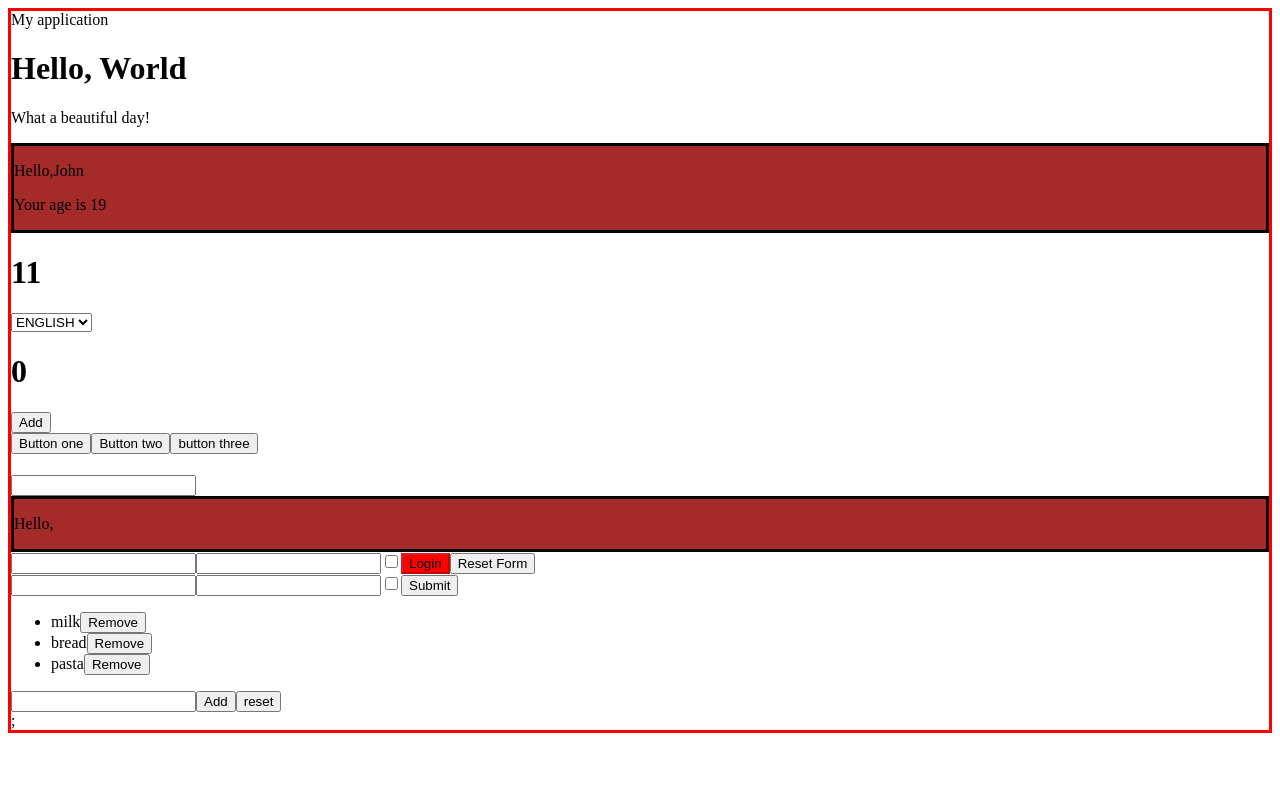
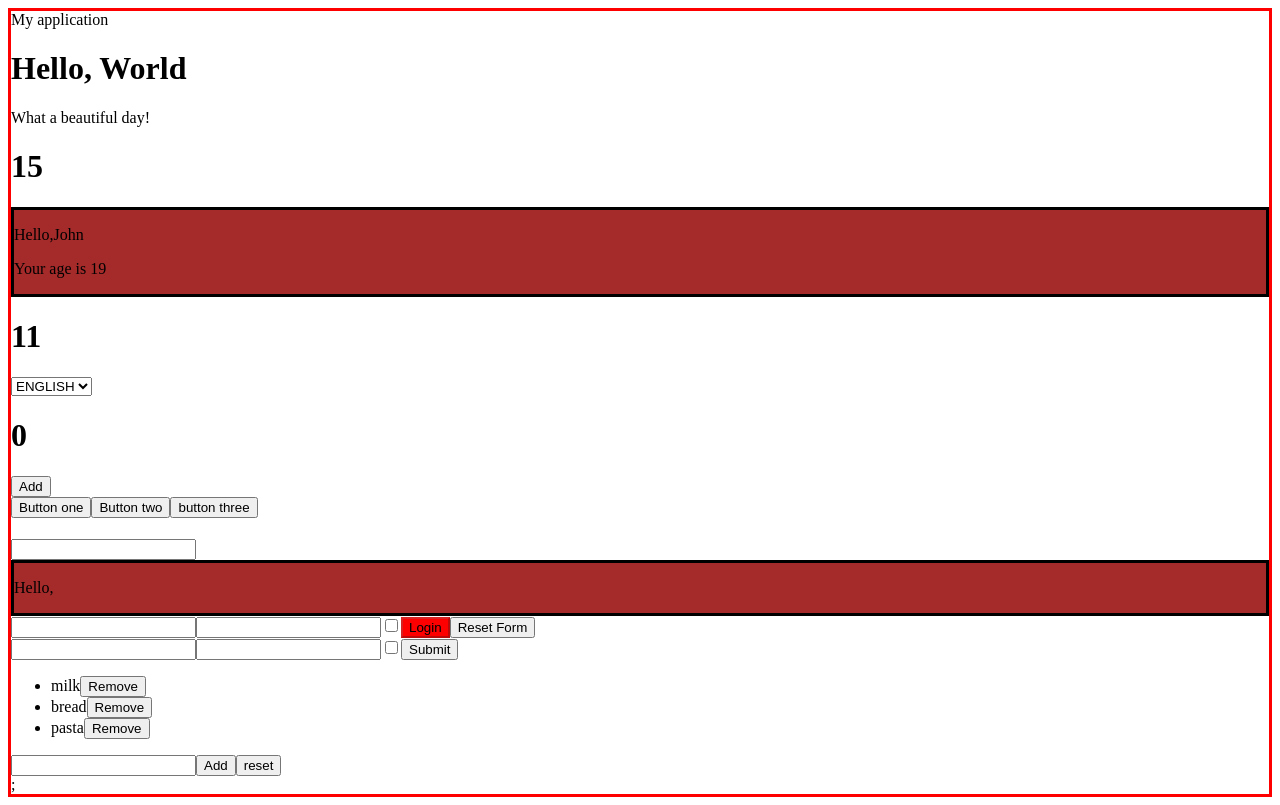
Before and after one commit to ChristianLestingi/React, a React (Create React App) app: page / in a window 1280 px wide. Built offline with nearby package versions, Linux system fonts and the light colour scheme.

Commit message:
Function/Components/02

```diff
--- a/src/App.js
+++ b/src/App.js
@@ -10,6 +10,7 @@ import { UncontrolledLogin } from "./UncontrolledLogin";
 import { TodoList } from "./TodoList";
 import { Container } from "./Container";
 import { LanguageContext } from "./DisplayLanguage";
+import { Sum } from "./Sum";
 
 export class App extends React.Component {
   state = {
@@ -26,6 +27,7 @@ export class App extends React.Component {
         <Container title=" My application">
           <LanguageContext.Provider value={this.state.language}>
             <Hello  />
+            <Sum numbers={[1,2,3,4,5]}/>
 
             <Welcome name="John" />
             <Counter
--- /dev/null
+++ b/src/Sum.js
@@ -0,0 +1,7 @@
+import React from "react";
+
+export function Sum({ numbers }) {
+
+
+  return <h1>{numbers.map((item)=> item).reduce((prev,curr)=>prev+curr)}</h1>;
+}
```
